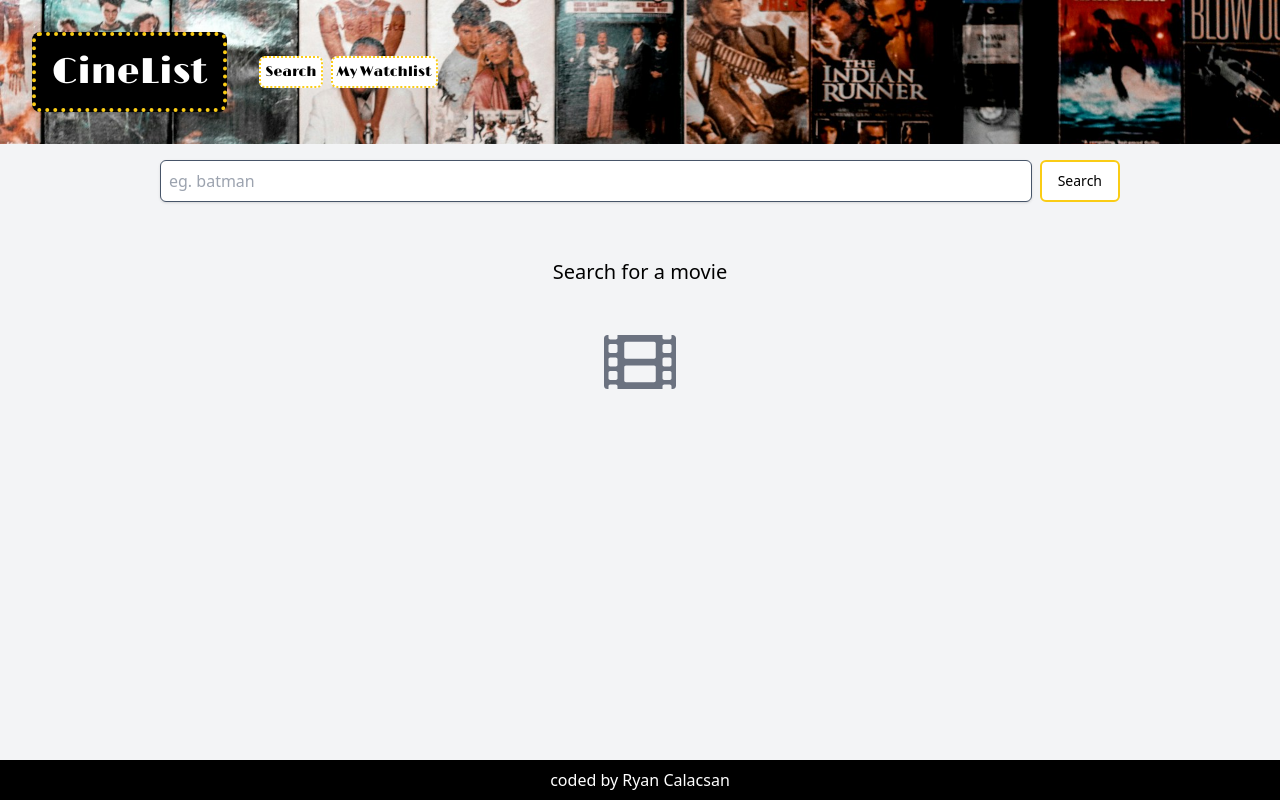
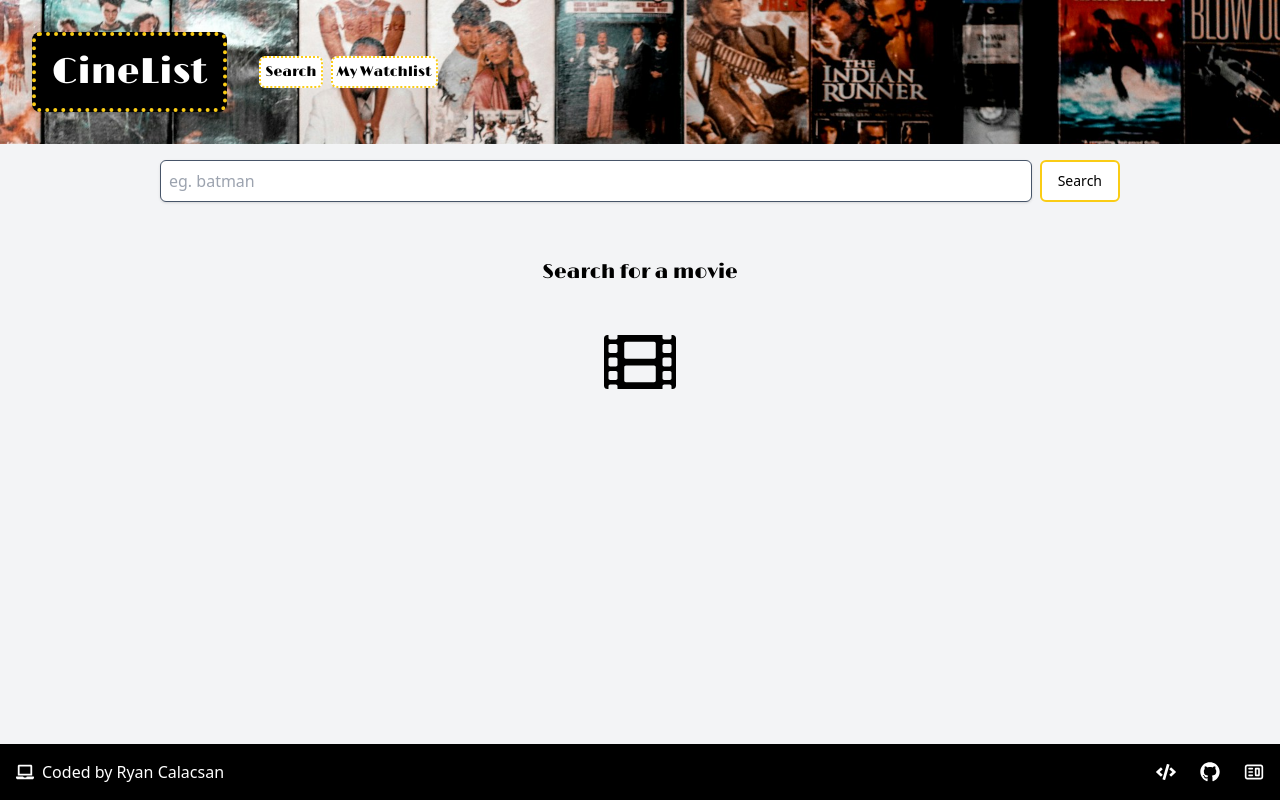
Before and after one commit to ryancalacsan/movie-watchlist-v2, a React (Vite) app: page / in a window 1280 px wide. Built offline with nearby package versions, Linux system fonts and the light colour scheme.

Commit message:
Update Footer

```diff
--- a/src/Layout.tsx
+++ b/src/Layout.tsx
@@ -1,5 +1,7 @@
 import { NavLink, Outlet } from "react-router"
 import { useState, useEffect } from "react"
+import { FaGithub, FaCode, FaLaptop } from "react-icons/fa"
+import { CgWebsite } from "react-icons/cg"
 
 const useUserWatchList = () => {
   const [userWatchList, setUserWatchList] = useState(() => {
@@ -51,18 +53,41 @@ export default function Layout() {
           </NavLink>
         </nav>
       </header>
-
-      {/* Main content area with max width applied */}
       <main className="flex-grow bg-gray-100 px-4 sm:px-8">
         <div className="max-w-screen-xl mx-auto">
           {" "}
-          {/* Max-width container */}
           <Outlet context={[userWatchList, setUserWatchList]} />
         </div>
       </main>
 
-      <footer className="mt-auto text-center bg-black text-white p-2">
-        coded by Ryan Calacsan
+      <footer className="mt-auto text-center bg-black text-white p-4 flex flex-col sm:flex-row items-center justify-between">
+        <div className="flex items-center gap-2">
+          <FaLaptop className="text-lg" />
+          <p className="mb-4 sm:mb-0">Coded by Ryan Calacsan</p>
+        </div>
+        <div className="site-icons text-xl flex space-x-4 sm:space-x-6">
+          <a
+            href="https://github.com/ryancalacsan/movie-watchlist-v2"
+            target="_blank"
+            rel="noopener noreferrer"
+          >
+            <FaCode />
+          </a>
+          <a
+            href="https://github.com/ryancalacsan/"
+            target="_blank"
+            rel="noopener noreferrer"
+          >
+            <FaGithub />
+          </a>
+          <a
+            href="https://ryancalacsan.github.io/"
+            target="_blank"
+            rel="noopener noreferrer"
+          >
+            <CgWebsite />
+          </a>
+        </div>
       </footer>
     </div>
   )
--- a/src/Search.tsx
+++ b/src/Search.tsx
@@ -116,8 +116,10 @@ const Search: React.FC = () => {
             <div className="space-y-6">{movieComponents}</div>
           ) : (
             <>
-              <h2 className="text-xl text-center p-8">Search for a movie</h2>
-              <div className="flex justify-center p-2 text-7xl text-gray-500">
+              <h2 className="text-xl text-center p-8 font-limelight">
+                Search for a movie
+              </h2>
+              <div className="flex justify-center p-2 text-7xl text-black">
                 <FaFilm />
               </div>
             </>
```
